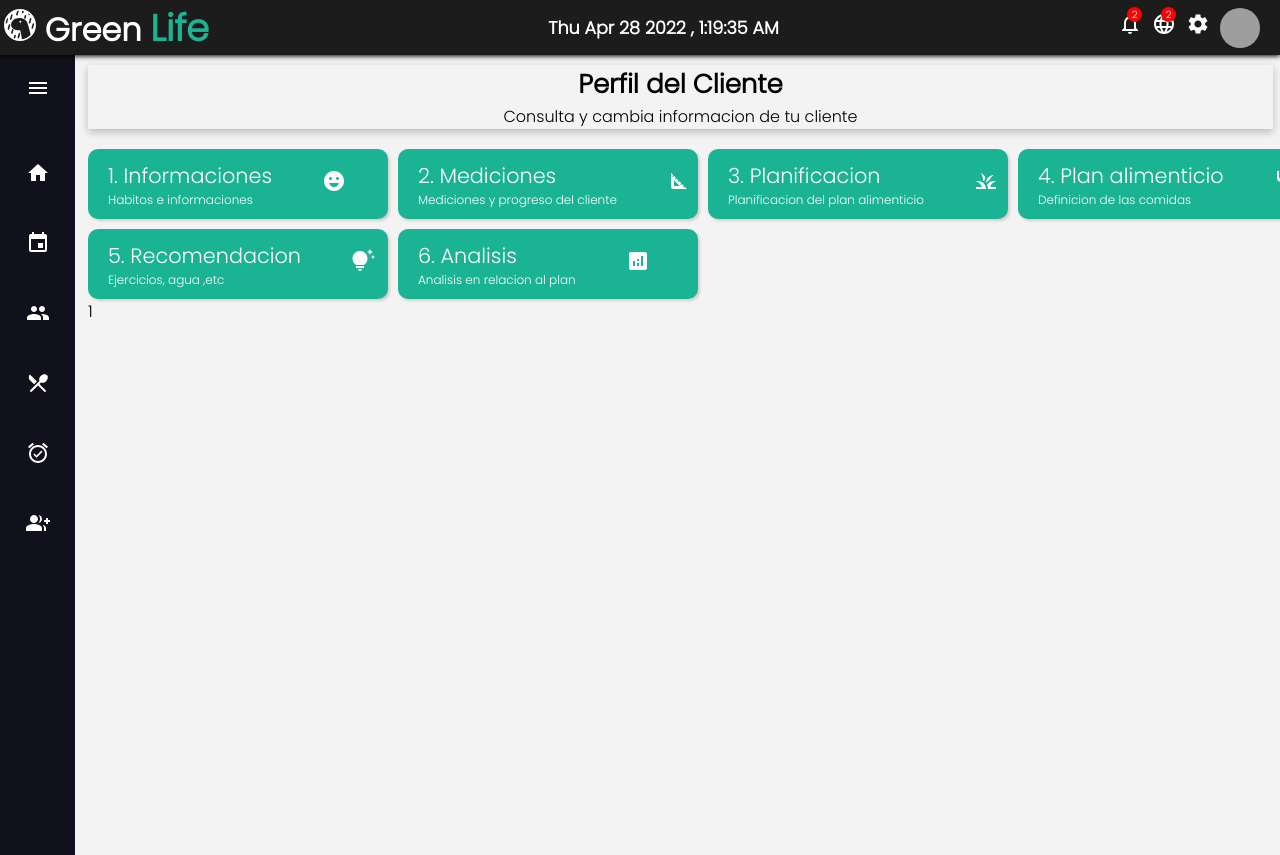
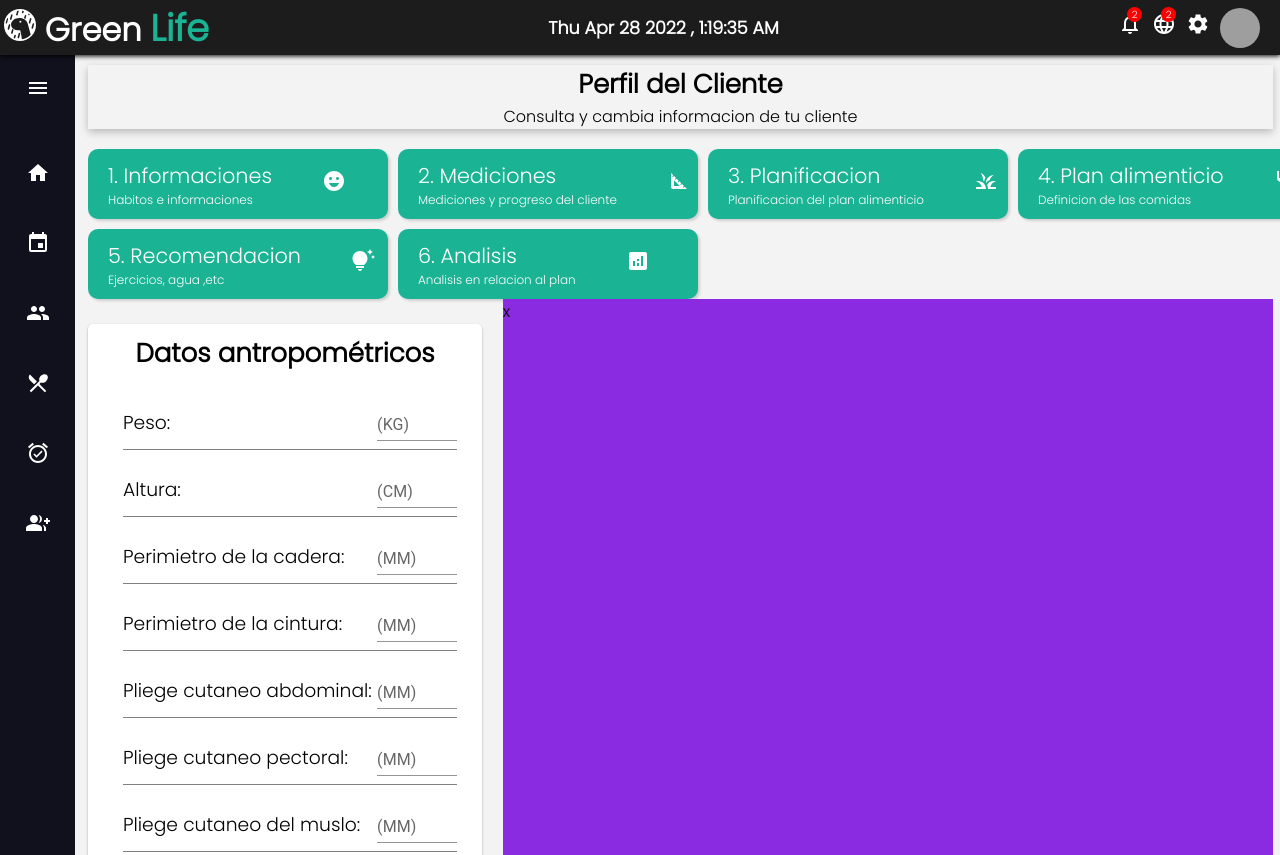
Before and after one commit to AlfredDev/Nutrition-App, a React (Create React App) app in the folder Fronted/: page /mediciones/1 in a window 1280 px wide. Built offline with nearby package versions, Linux system fonts and the light colour scheme; grey boxes are pictures that could not be loaded.

Commit message:
Add files via upload

```diff
--- a/Fronted/src/Components/Pages/Informacion/Iconsulta.jsx
+++ b/Fronted/src/Components/Pages/Informacion/Iconsulta.jsx
@@ -2,8 +2,54 @@ import React from "react";
 import TextField from "@mui/material/TextField";
 import "./informacion.css";
 import Title from "../../Title/Title";
+import axios from "axios";
 
-function Iconsulta() {
+class Iconsulta extends React.Component {
+  constructor(props) {
+    super(props);
+  }
+
+  state = {
+    info: [],
+    form: {
+      motivoConsulta: "",
+      expectativas: "",
+      objetivosClinicos: "",
+      otraInformacion: "",
+    },
+  };
+
+  manejadorChange = async (e) => {
+    await this.setState({
+      form: {
+        ...this.state.form,
+        [e.target.name]: e.target.value,
+      },
+    });
+    console.log(this.state.form);
+  };
+
+  manejadorSubmit = (e) => {
+    e.preventDefault();
+  };
+
+  componentDidMount() {
+    this.getInfo();
+  }
+
+  getInfo = async () => {
+    let res = await axios.get(
+      `http://localhost:8080/expediente/findById/${this.props.id}`
+    );
+    let data = res.data;
+    //console.log(data);
+    this.setState({
+      info: data,
+    });
+    console.log(this.state.info);
+  };
+
+  render() {
     return (
       <>
         <div className="form-section-consulta">
@@ -11,32 +57,46 @@ function Iconsulta() {
             titulo="Informacion de la consulta"
             description="Motivacion y expectativas para el seguimiento"
           />
-        <form action="">
+
+          <form onSubmit={this.manejadorSubmit}>
             <TextField
               className="input-txt"
               id="outlined-name"
               label="Motivo de la consulta"
+              name="motivoConsulta"
+              onChange={this.manejadorChange}
+              defaultValue={this.state.info.motivoConsulta}
               //   helperText="Please enter your name"
             />
             <TextField
               className="input-txt"
               id="outlined-name"
               label="Expectativas"
+              name="expectativas"
+              onChange={this.manejadorChange}
+              defaultValue={this.state.info.expectativas}
+
             />
             <TextField
               className="input-txt"
               id="outlined-name"
               label="Objetivos clinicos"
+              name="objetivosClinicos"
+              onChange={this.manejadorChange}
+              defaultValue={this.state.form.objetivosClinicos}
             />
             <TextField
               className="input-txt"
               id="outlined-name"
               label="Otras Informaciones"
+              name="otraInformacion"
+              onChange={this.manejadorChange}
             />
           </form>
         </div>
       </>
     );
   }
+}
 
 export default Iconsulta;
--- a/Fronted/src/Components/Pages/Informacion/Informacion.jsx
+++ b/Fronted/src/Components/Pages/Informacion/Informacion.jsx
@@ -39,7 +39,7 @@ export default function Informacion() {
           <BarExpediente id={id} />
           <div className="section">
             <div className="section-left">
-              <Iconsulta />
+              <Iconsulta id={id} />
               <Gestacion />
               <HistorialAlmentaria />
             </div>
--- a/Fronted/src/Components/Pages/Informacion/informacion.css
+++ b/Fronted/src/Components/Pages/Informacion/informacion.css
@@ -118,3 +118,7 @@ a{
 .observaciones{
      height: 50px;
 }
+
+.hiden{
+     display:none;
+}
--- /dev/null
+++ b/Fronted/src/Components/Pages/Informacion/mediciones/ComposicionCorporal.jsx
@@ -0,0 +1,59 @@
+import React from "react";
+import Title from "../../../Title/Title";
+import TextField from "@mui/material/TextField";
+function ComposicionCorporal() {
+  return (
+    <>
+      <div className="form-section-consulta">
+        <Title titulo="Composición corporal" />
+        <form action="">
+          <div className="imput-cont">
+            <h3>Masa grasa:</h3>
+            <TextField
+              className="TextField"
+              id="standard-basic"
+              variant="standard"
+              type="number"
+              label="(KG)"
+            />
+          </div>
+          <div className="imput-cont">
+            <h3>Masa muscular:</h3>
+            <TextField
+              className="TextField"
+              id="standard-basic"
+              label="(KG)"
+              variant="standard"
+              type="number"
+            />
+          </div>
+          <div className="imput-cont">
+            <h3>Porcentaje de masa grasa:</h3>
+            <TextField
+              className="TextField"
+              id="standard-basic"
+              label="(%)"
+              variant="standard"
+              type="number"
+            />
+          </div>
+          <div className="imput-cont">
+            <h3>Porcentaje de masa muscular:</h3>
+            <TextField
+              className="TextField"
+              id="standard-basic"
+              label="(%)"
+              variant="standard"
+              type="number"
+            />
+          </div>
+        </form>
+        <button type="submit" className="btn guardar">
+          Registrar
+        </button>
+      </div>
+    </>
+  );
+}
+
+export default ComposicionCorporal;
--- /dev/null
+++ b/Fronted/src/Components/Pages/Informacion/mediciones/DatosAnaliticos.jsx
@@ -0,0 +1,75 @@
+import React from "react";
+import Title from "../../../Title/Title";
+import TextField from "@mui/material/TextField";
+function DatosAnaliticos() {
+  return (
+    <>
+      <div className="form-section-consulta">
+        <Title titulo="Datos analiticos" />
+        <form action="">
+          <div className="imput-cont">
+            <h3>Colestetol HDL:</h3>
+            <TextField
+              className="TextField"
+              id="standard-basic"
+              variant="standard"
+              type="number"
+            />
+          </div>
+          <div className="imput-cont">
+            <h3>Colestetol LDL:</h3>
+            <TextField
+              className="TextField"
+              id="standard-basic"
+              label="(LDL)"
+              variant="standard"
+              type="number"
+            />
+          </div>
+          <div className="imput-cont">
+            <h3>Colestetol total:</h3>
+            <TextField
+              className="TextField"
+              id="standard-basic"
+              label="Total"
+              variant="standard"
+              type="number"
+            />
+          </div>
+          <div className="imput-cont">
+            <h3>Presion alterial diastolica:</h3>
+            <TextField
+              className="TextField"
+              id="standard-basic"
+              variant="standard"
+              type="number"
+            />
+          </div>
+          <div className="imput-cont">
+            <h3>Presion alterial sistólica:</h3>
+            <TextField
+              className="TextField"
+              id="standard-basic"
+              variant="standard"
+              type="number"
+            />
+          </div>
+          <div className="imput-cont">
+            <h3>Triglicéridos:</h3>
+            <TextField
+              className="TextField"
+              id="standard-basic"
+              variant="standard"
+              type="number"
+            />
+          </div>
+        </form>
+        <button type="submit" className="btn guardar">
+          Registrar
+        </button>
+      </div>
+    </>
+  );
+}
+
+export default DatosAnaliticos;
--- /dev/null
+++ b/Fronted/src/Components/Pages/Informacion/mediciones/DatosAntropometricos.jsx
@@ -0,0 +1,100 @@
+import React from "react";
+import Title from "../../../Title/Title";
+import TextField from "@mui/material/TextField";
+
+function DatosAntropometricos() {
+  return (
+    <>
+      <div className="form-section-consulta">
+        <Title titulo="Datos antropométricos" />
+        <form action="">
+          <div className="imput-cont">
+            <h3>Peso:</h3>
+            <TextField
+              className="TextField"
+              id="standard-basic"
+              label="(KG)"
+              variant="standard"
+              type="number"
+            />
+          </div>
+          <div className="imput-cont">
+            <h3>Altura:</h3>
+            <TextField
+              className="TextField"
+              id="standard-basic"
+              label="(CM)"
+              variant="standard"
+              type="number"
+            />
+          </div>
+          <div className="imput-cont">
+            <h3>Perimietro de la cadera:</h3>
+            <TextField
+              className="TextField"
+              id="standard-basic"
+              label="(MM)"
+              variant="standard"
+              type="number"
+            />
+          </div>
+          <div className="imput-cont">
+            <h3>Perimietro de la cintura:</h3>
+            <TextField
+              className="TextField"
+              id="standard-basic"
+              label="(MM)"
+              variant="standard"
+              type="number"
+            />
+          </div>
+          <div className="imput-cont">
+            <h3>Pliege cutaneo abdominal:</h3>
+            <TextField
+              className="TextField"
+              id="standard-basic"
+              label="(MM)"
+              variant="standard"
+              type="number"
+            />
+          </div>
+          <div className="imput-cont">
+            <h3>Pliege cutaneo pectoral:</h3>
+            <TextField
+              className="TextField"
+              id="standard-basic"
+              label="(MM)"
+              variant="standard"
+              type="number"
+            />
+          </div>
+          <div className="imput-cont">
+            <h3>Pliege cutaneo del muslo:</h3>
+            <TextField
+              className="TextField"
+              id="standard-basic"
+              label="(MM)"
+              variant="standard"
+              type="number"
+            />
+          </div>
+          <div className="imput-cont">
+            <h3>Pliege cutaneo subescapular:</h3>
+            <TextField
+              className="TextField"
+              id="standard-basic"
+              label="(MM)"
+              variant="standard"
+              type="number"
+            />
+          </div>
+        </form>
+        <button type="submit" className="btn guardar">
+          Registrar
+        </button>
+      </div>
+    </>
+  );
+}
+
+export default DatosAntropometricos;
--- /dev/null
+++ b/Fronted/src/Components/Pages/Informacion/mediciones/Mediciones.css
@@ -0,0 +1,45 @@
+
+.mediciones-content {
+     height: 1950px;
+}
+
+.section-mediciones{
+     width: 100%;
+     display: flex;
+}
+
+.section-mediciones .section-left{
+     width: 35%;
+}
+
+
+.section-mediciones .section-right{
+     background: blueviolet;
+     width: 65%;
+}
+
+.imput-cont{
+     display: flex;
+     justify-content:space-between;
+     align-items:center;
+     margin-right: 15px;
+     border-bottom: 0.5px solid gray;
+     padding-bottom:8px;
+}
+
+.imput-cont h3{
+     margin-top: 10px;
+     font-weight: 400;
+     margin-right: 2px;
+}
+.imput-cont .TextField {
+     width:80px;
+     justify-content:center;
+     text-align:center;
+}
+
+.section-mediciones .btn {
+     margin-left: 20px;
+     margin-top: 15px;
+     width: 91%;
+}
--- a/Fronted/src/Components/Pages/Informacion/mediciones/Mediciones.jsx
+++ b/Fronted/src/Components/Pages/Informacion/mediciones/Mediciones.jsx
@@ -3,20 +3,36 @@ import Title from "../../../Title/Title";
 import { useParams } from "react-router-dom";
 import BarExpediente from "../BarExpediente";
 import AnimatedPage from "../../../AnimationPage";
+import "./Mediciones.css";
+import DatosAntropometricos from "./DatosAntropometricos";
+import DatosAnaliticos from "./DatosAnaliticos";
+import ComposicionCorporal from "./ComposicionCorporal";
 
 function Mediciones() {
   const { id } = useParams();
 
   return (
     <AnimatedPage>
-      <div className="static-header">
-        <Title
-          titulo="Perfil del Cliente"
-          description="Consulta y cambia informacion de tu cliente"
-        />
+      <div className="informacion">
+        <div className="mediciones-content">
+          <div className="static-header">
+            <Title
+              titulo="Perfil del Cliente"
+              description="Consulta y cambia informacion de tu cliente"
+            />
+          </div>
+          <BarExpediente id={id} />
+
+          <div className="section-mediciones">
+            <div className="section-left">
+              <DatosAntropometricos />
+              <DatosAnaliticos/>
+              <ComposicionCorporal/>
+            </div>
+            <div className="section-right">x</div>
+          </div>
+        </div>
       </div>
-      <BarExpediente id={id}/>
-      {id}
     </AnimatedPage>
   );
 }
```
Lines whose indentation alone changed are shown as unchanged.
